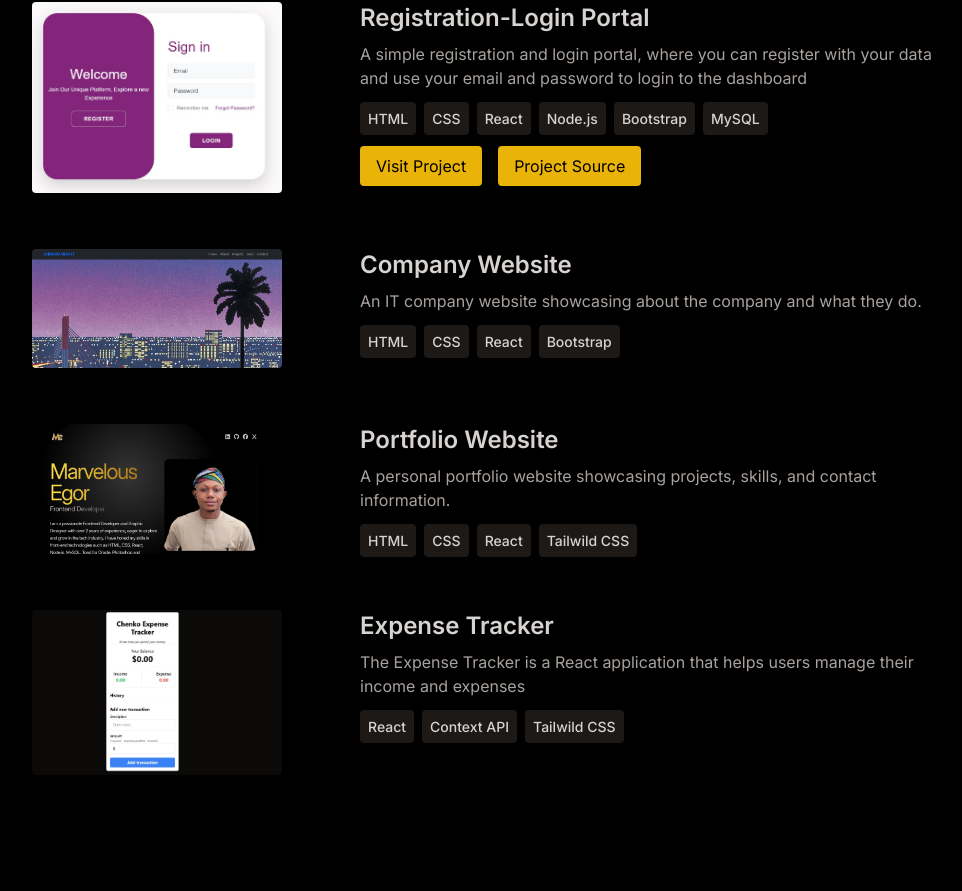
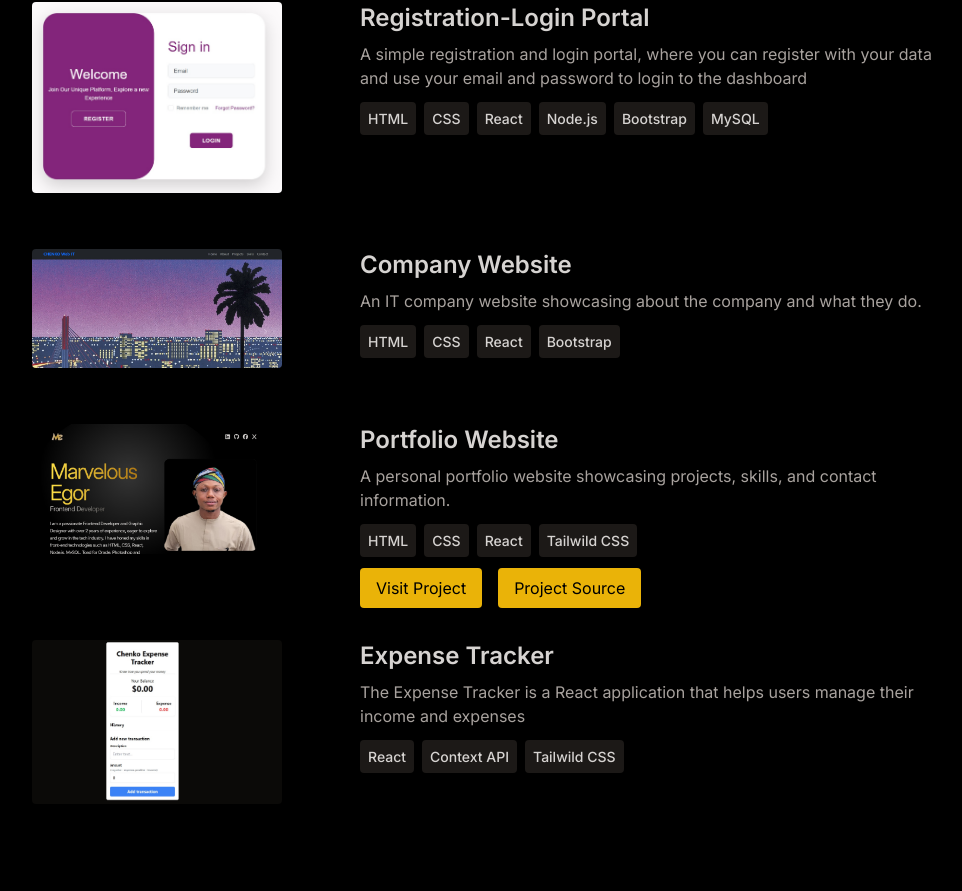
Before and after one commit to marvelchenko/portfolio, a React (Vite) app: page / in a window 1280 px wide. Shown: the part 1474-2365 px from the top of the page, without its empty margins (156-1118 px from the left). Built offline with nearby package versions, Linux system fonts and the light colour scheme.

Commit message:
index.js

```diff
--- a/src/constants/index.js
+++ b/src/constants/index.js
@@ -45,8 +45,6 @@ export const PROJECTS = [
     description:
       "A simple registration and login portal, where you can register with your data and use your email and password to login to the dashboard",
     technologies: ["HTML", "CSS", "React", "Node.js", "Bootstrap", "MySQL"],
-    visitLink: "marvelous-egor.vercel.app",
-    sourceLink: "https://github.com/marvelchenko/portfolio"
   },
   {
     title: "Company Website",
@@ -61,6 +59,8 @@ export const PROJECTS = [
     description:
       "A personal portfolio website showcasing projects, skills, and contact information.",
     technologies: ["HTML", "CSS", "React", "Tailwild CSS"],
+    visitLink: "marvelous-egor.vercel.app",
+    sourceLink: "https://github.com/marvelchenko/portfolio"
   },
   {
     title: "Expense Tracker",
```
